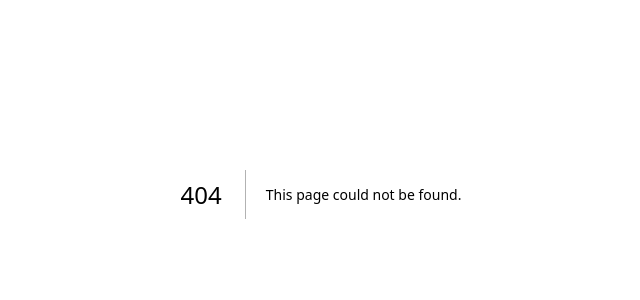
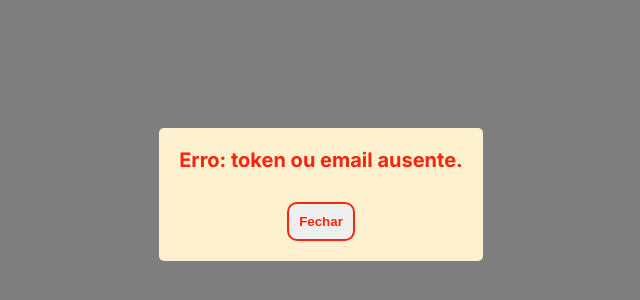
Before and after one commit to pauloandrepassos/agendaai-frontend, a Next.js app: page /finalizar-cadastro in a window 1280 px wide. Before the commit this address had no page. Shown: the part 206-506 px from the top of the page, without its empty margins (319-959 px from the left). Built offline with nearby package versions, Linux system fonts and the light colour scheme.

Commit message:
Página de finalização de cadastro de lanchonete

```diff
--- /dev/null
+++ b/src/app/finalizar-cadastro/page.js
@@ -0,0 +1,72 @@
+"use client"
+
+import Loading from "@/components/Loading"
+import Modal from "@/components/SucessErrorModal"
+import { apiUrl } from "@/config/api"
+import { useRouter } from "next/navigation"
+import { useEffect, useRef, useState } from "react"
+
+export default function FinalizarCadastro() {
+    const [loading, setLoading] = useState(true)
+    const [responseMessage, setResponseMessage] = useState(null)
+    const [verificationSuccess, setVerificationSuccess] = useState(false)
+    const hasFetched = useRef(false)
+    const router = useRouter()
+
+    useEffect(() => {
+        if (!hasFetched.current) {
+            const searchParams = new URLSearchParams(window.location.search)
+            const token = searchParams.get('token')
+            const email = searchParams.get('email')
+
+            if(!token || !email) {
+                setResponseMessage(`Erro: token ou email ausente.`)
+                setLoading(false)
+            } else {
+                verifyAccount(token, email)
+            }
+            hasFetched.current = true
+        }
+    }, [])
+
+    const verifyAccount = async (token, email) => {
+        try {
+            const response = await fetch(`${apiUrl}/registrationComplation?token=${token}&email=${email}`);
+            const data = await response.json();
+            if (response.ok) {
+                setLoading(false);
+                setResponseMessage(data.message);
+                setVerificationSuccess(true);
+            } else {
+                setLoading(false);
+                setResponseMessage(data.error);
+            }
+        } catch (error) {
+            setLoading(false);
+            setResponseMessage("Erro ao verificar conta");
+        }
+    }
+
+    const handleCloseModal = () => {
+        setLoading(true)
+        setResponseMessage(null);
+        if (verificationSuccess) {
+            router.push("/auth/login");
+        } else {
+            router.push("/")
+        }
+    }
+
+    return (
+        <div>
+            {loading && <Loading />}
+            {responseMessage &&
+                <Modal
+                    isOpen={true}
+                    onClose={handleCloseModal}
+                    message={responseMessage}
+                />
+            }
+        </div>
+    )
+}
```
